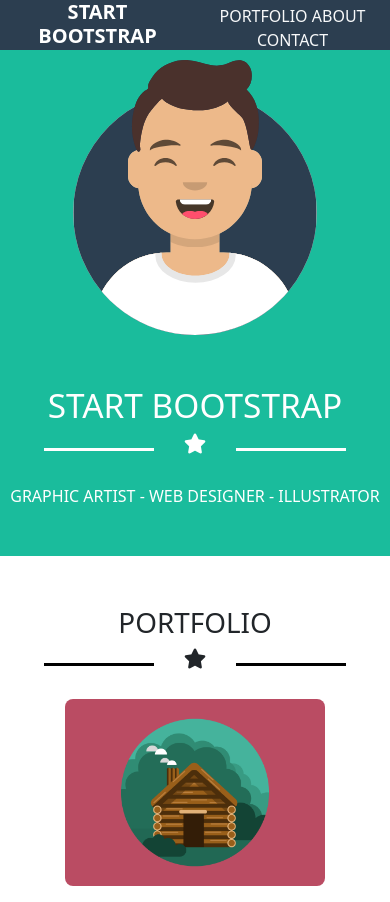
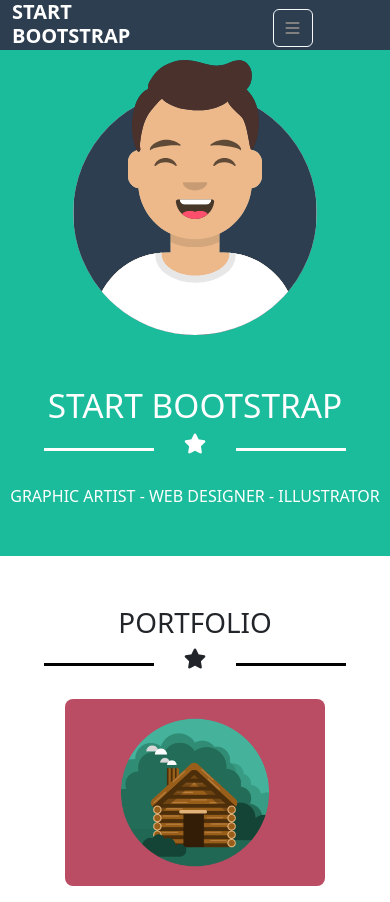
Before and after one commit to francescomeloni03/html-css-bootstrap-freelancer, a plain HTML site: page index.html in a window 390 px wide. Shown: the top 902 px of the page. Drawn offline with nearby package versions, Linux system fonts and the light colour scheme.

Commit message:
button responsive header

```diff
--- a/css/style.css
+++ b/css/style.css
@@ -17,6 +17,11 @@
     color: white;
 }
 
+.details-button{
+    color: grey;
+    background-color: #2c3e50;
+    display: none;
+}
 
 
 .my-main-1{
@@ -172,6 +177,26 @@
 
 
 @media screen and (max-width:767px) {
+
+    .details-button{
+        display: initial;
+    }
+
+
+    .col-6 a{
+        display: none;
+    }
+
+
+    .row .col-6:first-child{
+        text-align: start;
+    }
+
+
+
+
+
+
     .box{
         width: 100%;
     }
@@ -198,4 +223,7 @@
 
 
 
+
+
+
 }
--- a/index.html
+++ b/index.html
@@ -23,6 +23,9 @@
             <a class="link-light text-decoration-none" href="">PORTFOLIO</a>
             <a class="link-light text-decoration-none" href="">ABOUT</a>
             <a class="link-light text-decoration-none" href="">CONTACT</a>
+            <button type="button" class="btn btn-light details-button"><i class="fa-solid fa-bars"></i></button>
+
+
           </div>
 
 
```
